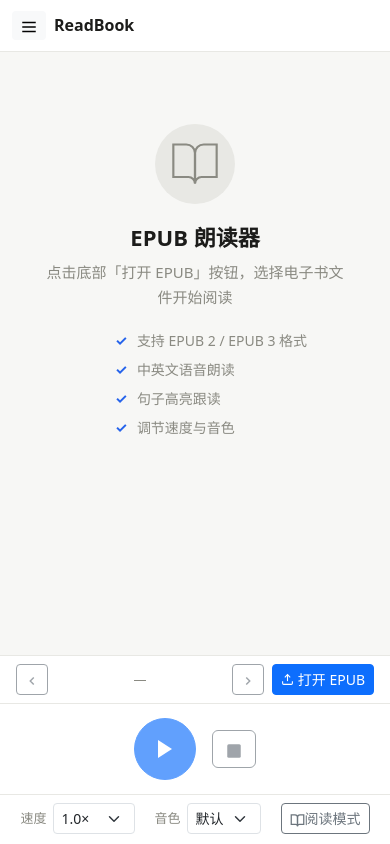
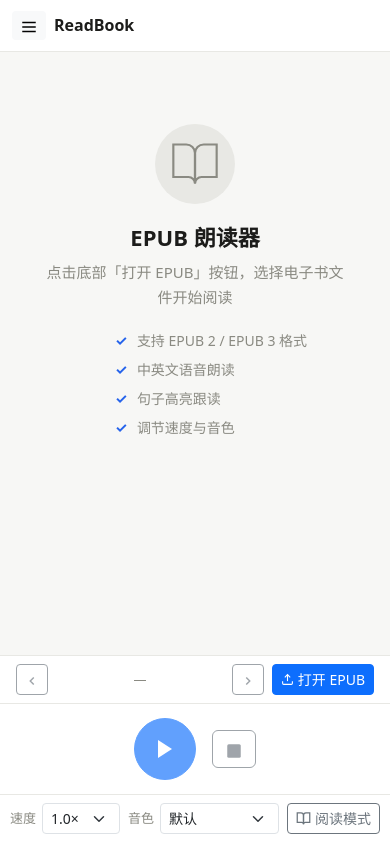
Before and after one commit to roy2100/readbook, a React (Vite) app: page / in a window 390 px wide. Built offline with nearby package versions, Linux system fonts and the light colour scheme.

Commit message:
Fix mobile controls layout

```diff
--- a/src/components/Controls.jsx
+++ b/src/components/Controls.jsx
@@ -120,7 +120,7 @@ export default function Controls({
             <path d="M2 3h6a4 4 0 0 1 4 4v14a3 3 0 0 0-3-3H2z"/>
             <path d="M22 3h-6a4 4 0 0 0-4 4v14a3 3 0 0 1 3-3h7z"/>
           </svg>
-          {readingMode ? '退出阅读' : '阅读模式'}
+          <span className="reading-mode-btn-label">{readingMode ? '退出阅读' : '阅读模式'}</span>
         </Button>
       </div>
 
--- a/src/styles/index.css
+++ b/src/styles/index.css
@@ -217,6 +217,14 @@
   font-size: 13px;
   color: var(--app-text-muted);
 }
+.reading-mode-btn {
+  display: inline-flex;
+  align-items: center;
+  gap: 4px;
+  flex: 0 0 auto;
+  white-space: nowrap;
+}
+.reading-mode-btn svg { flex: 0 0 auto; }
 
 /* Play button: 62px circle on mobile */
 .controls-row-2 .ctrl-btn-play {
@@ -232,6 +240,51 @@
 /* Reading mode: show only nav row + toggle row */
 .controls-reading-mode .controls-row-3 {
   justify-content: flex-end;
+}
+
+@media (max-width: 767.98px) {
+  .controls-row-3 {
+    justify-content: stretch;
+    gap: 8px;
+    padding: 8px 10px 10px;
+  }
+
+  .controls-row-3 .ctrl-label {
+    min-width: 0;
+    white-space: nowrap;
+  }
+
+  .controls-row-3 .ctrl-label:first-of-type {
+    flex: 0 0 auto;
+  }
+
+  .controls-row-3 .ctrl-label:first-of-type .form-select {
+    width: 78px !important;
+  }
+
+  .controls-row-3 .ctrl-label:nth-of-type(2) {
+    flex: 1 1 0;
+  }
+
+  .controls-row-3 .ctrl-label:nth-of-type(2) .form-select {
+    width: 100% !important;
+    min-width: 0;
+    max-width: none !important;
+  }
+}
+
+@media (max-width: 380px) {
+  .reading-mode-btn-label {
+    position: absolute;
+    width: 1px;
+    height: 1px;
+    padding: 0;
+    margin: -1px;
+    overflow: hidden;
+    clip: rect(0, 0, 0, 0);
+    white-space: nowrap;
+    border: 0;
+  }
 }
 
 /* ── Desktop (768px+) ── */
```
Also changed, not shown: 1 other file (tests, documents, lock files or other folders).
